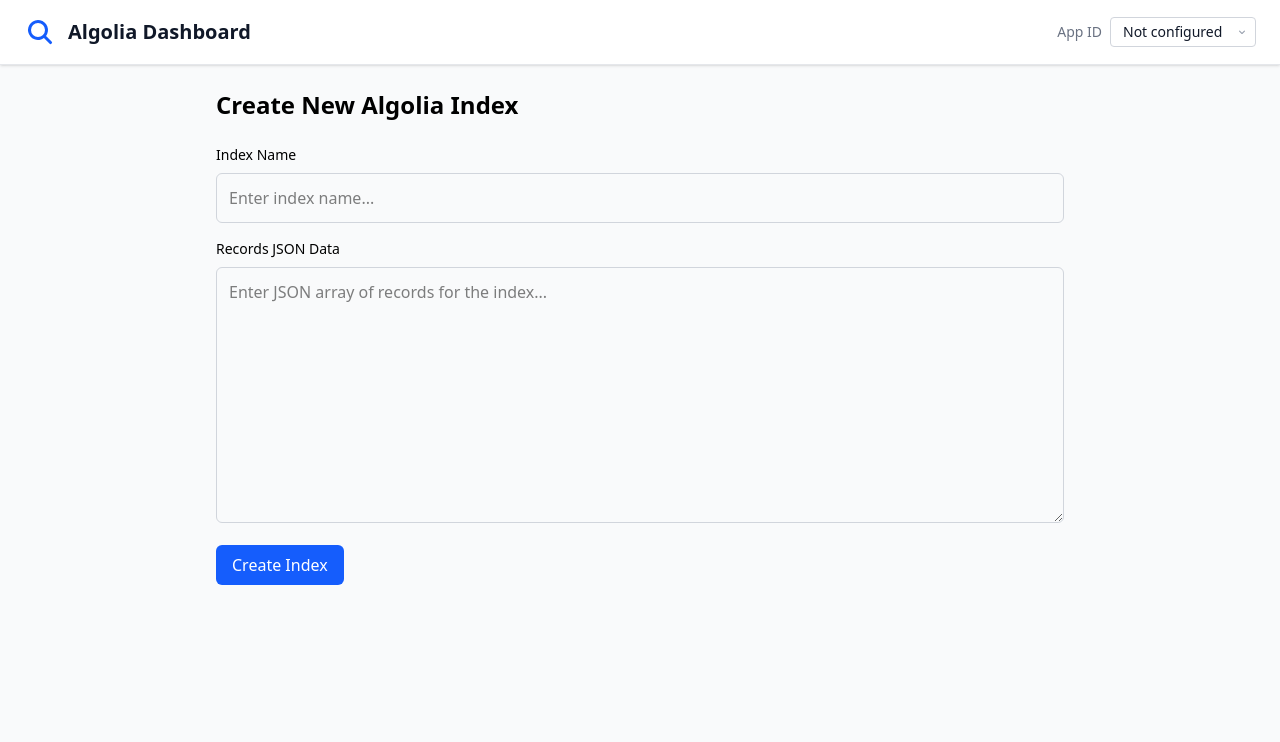
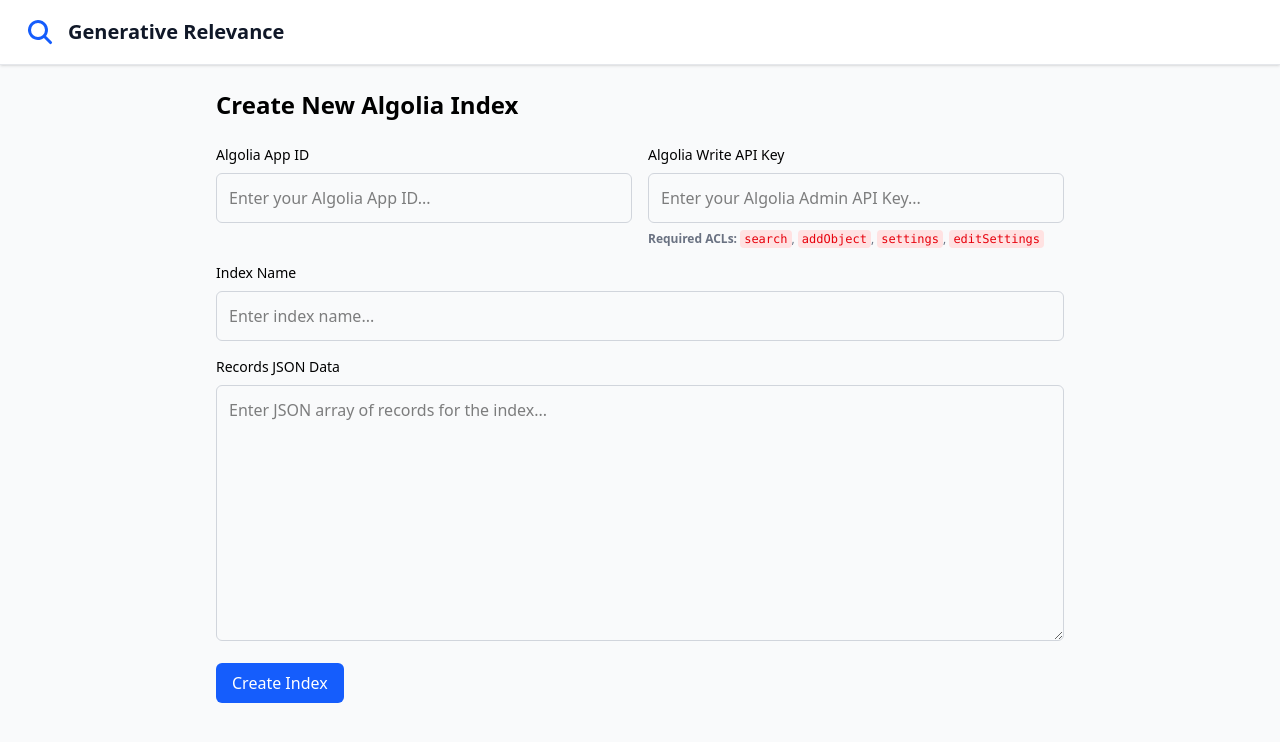
Before and after one commit to algolia/generative-relevance, a Next.js app: page / in a window 1280 px wide. Shown: the top 742 px of the page. Built offline with nearby package versions, Linux system fonts and the light colour scheme.

Commit message:
feat: pass credentials in form

```diff
--- a/package.json
+++ b/package.json
@@ -17,6 +17,7 @@
     "react": "^19.0.0",
     "react-dom": "^19.0.0",
     "swr": "^2.3.4",
+    "usehooks-ts": "^3.1.1",
     "zod": "^3.25.74"
   },
   "devDependencies": {
--- a/src/app/[indexName]/page.tsx
+++ b/src/app/[indexName]/page.tsx
@@ -1,7 +1,9 @@
 'use client';
 
+import { useAlgoliaCredentials } from '@/lib';
 import { Hit } from 'algoliasearch';
 import { useParams } from 'next/navigation';
+import { useState } from 'react';
 import useSWR from 'swr';
 
 type IndexSettings = {
@@ -20,19 +22,119 @@
   const params = useParams();
   const indexName = params.indexName as string;
 
-  const { data: hitsData, error: hitsError } = useSWR<{ hits: Hit[] }>(
-    indexName ? `/api/indices/${indexName}/hits` : null,
+  const { appId, writeApiKey, updateCredentials } = useAlgoliaCredentials();
+  const [showCredentials, setShowCredentials] = useState(
+    !appId || !writeApiKey
+  );
+
+  const credentialsQuery =
+    appId && writeApiKey
+      ? `?appId=${encodeURIComponent(appId)}&writeApiKey=${encodeURIComponent(
+          writeApiKey
+        )}`
+      : null;
+
+  const {
+    data: hitsData,
+    isLoading: isHitsLoading,
+    error: hitsError,
+  } = useSWR<{ hits: Hit[] }>(
+    indexName && credentialsQuery
+      ? `/api/indices/${indexName}/hits${credentialsQuery}`
+      : null,
     fetcher
   );
 
-  const { data: settings, error: settingsError } = useSWR(
-    indexName ? `/api/indices/${indexName}/settings` : null,
+  const {
+    data: settings,
+    isLoading: isSettingsLoading,
+    error: settingsError,
+  } = useSWR(
+    indexName && credentialsQuery
+      ? `/api/indices/${indexName}/settings${credentialsQuery}`
+      : null,
     fetcher
   );
 
   const hits = hitsData?.hits || [];
-  const loading = !settings && !settingsError && !hitsError;
+  const loading = !settings && !settingsError && !hitsError && credentialsQuery;
   const error = hitsError || settingsError;
+  const isProcessing = isHitsLoading && isSettingsLoading;
+
+  if (showCredentials || !credentialsQuery) {
+    return (
+      <div className="max-w-6xl mx-auto p-6">
+        <h1 className="text-2xl font-bold mb-6">Enter Algolia Credentials</h1>
+        <div className="bg-blue-50 border border-blue-200 rounded-lg p-4 mb-6">
+          <p className="text-blue-800">
+            To view the index details, please provide your Algolia credentials.
+          </p>
+        </div>
+        <div className="grid grid-cols-1 md:grid-cols-2 gap-4">
+          <div>
+            <label htmlFor="app-id" className="block text-sm font-medium mb-2">
+              Algolia App ID
+            </label>
+            <input
+              id="app-id"
+              type="text"
+              value={appId}
+              onChange={(e) => updateCredentials({ appId: e.target.value })}
+              placeholder="Enter your Algolia App ID..."
+              className="w-full p-3 border border-gray-300 rounded-md"
+              required
+              disabled={isProcessing}
+            />
+          </div>
+          <div>
+            <label
+              htmlFor="write-api-key"
+              className="block text-sm font-medium mb-2"
+            >
+              Algolia Write API Key
+            </label>
+            <input
+              id="write-api-key"
+              type="password"
+              value={writeApiKey}
+              onChange={(e) =>
+                updateCredentials({ writeApiKey: e.target.value })
+              }
+              placeholder="Enter your Algolia Admin API Key..."
+              className="w-full p-3 border border-gray-300 rounded-md"
+              required
+              disabled={isProcessing}
+            />
+            <p className="text-xs text-gray-500 mt-2">
+              <strong>Required ACLs:</strong>{' '}
+              <code className="text-mono bg-red-100 text-red-600 border-red-200 py-0.5 px-1 rounded">
+                search
+              </code>
+              ,{' '}
+              <code className="text-mono bg-red-100 text-red-600 border-red-200 py-0.5 px-1 rounded">
+                addObject
+              </code>
+              ,{' '}
+              <code className="text-mono bg-red-100 text-red-600 border-red-200 py-0.5 px-1 rounded">
+                settings
+              </code>
+              ,{' '}
+              <code className="text-mono bg-red-100 text-red-600 border-red-200 py-0.5 px-1 rounded">
+                editSettings
+              </code>
+            </p>
+          </div>
+        </div>
+        <button
+          onClick={() => setShowCredentials(false)}
+          disabled={!appId || !writeApiKey}
+          className="px-4 py-2 bg-blue-600 text-white rounded-md hover:bg-blue-700 disabled:opacity-50"
+        >
+          Load Index
+        </button>
+      </div>
+    );
+  }
 
   if (loading) {
     return (
@@ -47,9 +149,15 @@
   if (error) {
     return (
       <div className="max-w-6xl mx-auto p-6">
-        <div className="bg-red-100 border border-red-400 text-red-700 px-4 py-3 rounded">
+        <div className="bg-red-100 border border-red-400 text-red-700 px-4 py-3 rounded mb-4">
           {error.message || 'Failed to load data'}
         </div>
+        <button
+          onClick={() => setShowCredentials(true)}
+          className="px-4 py-2 bg-gray-600 text-white rounded-md hover:bg-gray-700"
+        >
+          Update Credentials
+        </button>
       </div>
     );
   }
--- a/src/app/api/indices/[indexName]/hits/route.ts
+++ b/src/app/api/indices/[indexName]/hits/route.ts
@@ -3,21 +3,21 @@
 
 type Context = { params: Promise<{ indexName: string }> };
 
-export async function GET(_: NextRequest, { params }: Context) {
+export async function GET(request: NextRequest, { params }: Context) {
   try {
     const { indexName } = await params;
+    const url = new URL(request.url);
+    const appId = url.searchParams.get('appId');
+    const writeApiKey = url.searchParams.get('writeApiKey');
 
-    const appId = process.env.ALGOLIA_APP_ID;
-    const adminApiKey = process.env.ALGOLIA_ADMIN_API_KEY;
-
-    if (!appId || !adminApiKey) {
+    if (!appId || !writeApiKey) {
       return NextResponse.json(
-        { error: 'Missing Algolia credentials in environment variables' },
-        { status: 500 }
+        { error: 'Missing Algolia credentials in query parameters' },
+        { status: 400 }
       );
     }
 
-    const client = algoliasearch(appId, adminApiKey);
+    const client = algoliasearch(appId, writeApiKey);
 
     const { hits } = await client.searchSingleIndex({
       indexName,
--- a/src/app/api/indices/[indexName]/settings/route.ts
+++ b/src/app/api/indices/[indexName]/settings/route.ts
@@ -3,21 +3,21 @@
 
 type Context = { params: Promise<{ indexName: string }> };
 
-export async function GET(_: NextRequest, { params }: Context) {
+export async function GET(request: NextRequest, { params }: Context) {
   try {
     const { indexName } = await params;
+    const url = new URL(request.url);
+    const appId = url.searchParams.get('appId');
+    const writeApiKey = url.searchParams.get('writeApiKey');
 
-    const appId = process.env.ALGOLIA_APP_ID;
-    const adminApiKey = process.env.ALGOLIA_ADMIN_API_KEY;
-
-    if (!appId || !adminApiKey) {
+    if (!appId || !writeApiKey) {
       return NextResponse.json(
-        { error: 'Missing Algolia credentials in environment variables' },
-        { status: 500 }
+        { error: 'Missing Algolia credentials in query parameters' },
+        { status: 400 }
       );
     }
 
-    const client = algoliasearch(appId, adminApiKey);
+    const client = algoliasearch(appId, writeApiKey);
 
     const settings = await client.getSettings({ indexName });
 
@@ -59,20 +59,22 @@
 export async function PUT(request: NextRequest, { params }: Context) {
   try {
     const { indexName } = await params;
-    const { searchableAttributes, customRanking, attributesForFaceting } =
-      await request.json();
+    const {
+      searchableAttributes,
+      customRanking,
+      attributesForFaceting,
+      appId,
+      writeApiKey,
+    } = await request.json();
 
-    const appId = process.env.ALGOLIA_APP_ID;
-    const adminApiKey = process.env.ALGOLIA_ADMIN_API_KEY;
-
-    if (!appId || !adminApiKey) {
+    if (!appId || !writeApiKey) {
       return NextResponse.json(
-        { error: 'Missing Algolia credentials in environment variables' },
-        { status: 500 }
+        { error: 'Missing Algolia credentials in request body' },
+        { status: 400 }
       );
     }
 
-    const client = algoliasearch(appId, adminApiKey);
+    const client = algoliasearch(appId, writeApiKey);
 
     const { taskID } = await client.setSettings({
       indexName,
--- a/src/app/api/indices/route.ts
+++ b/src/app/api/indices/route.ts
@@ -12,6 +12,8 @@
 const schema = z.object({
   indexName: z.string().min(1, 'Index name is required'),
   records: z.array(z.record(z.any())).min(1, 'At least one record is required'),
+  appId: z.string().min(1, 'Algolia App ID is required'),
+  writeApiKey: z.string().min(1, 'Algolia Admin API Key is required'),
 });
 
 export async function POST(request: NextRequest) {
@@ -26,20 +28,10 @@
       );
     }
 
-    const { indexName, records } = data;
-
-    const appId = process.env.ALGOLIA_APP_ID;
-    const adminApiKey = process.env.ALGOLIA_ADMIN_API_KEY;
-
-    if (!appId || !adminApiKey) {
-      return NextResponse.json(
-        { error: 'Missing Algolia credentials in environment variables' },
-        { status: 500 }
-      );
-    }
+    const { indexName, records, appId, writeApiKey } = data;
 
     try {
-      const client = algoliasearch(appId, adminApiKey);
+      const client = algoliasearch(appId, writeApiKey);
 
       // Step 1: Run everything in parallel — index creation + AI analysis
       const [
--- a/src/app/api/tasks/route.ts
+++ b/src/app/api/tasks/route.ts
@@ -19,19 +19,16 @@
 
 export async function POST(request: NextRequest) {
   try {
-    const { tasks }: { tasks: Task[] } = await request.json();
+    const { tasks, appId, writeApiKey }: { tasks: Task[], appId: string, writeApiKey: string } = await request.json();
 
-    const appId = process.env.ALGOLIA_APP_ID;
-    const adminApiKey = process.env.ALGOLIA_ADMIN_API_KEY;
-
-    if (!appId || !adminApiKey) {
+    if (!appId || !writeApiKey) {
       return NextResponse.json(
-        { error: 'Missing Algolia credentials in environment variables' },
-        { status: 500 }
+        { error: 'Missing Algolia credentials in request body' },
+        { status: 400 }
       );
     }
 
-    const client = algoliasearch(appId, adminApiKey);
+    const client = algoliasearch(appId, writeApiKey);
 
     const tasksWithStatus = await Promise.all(
       tasks.map(async (task) => {
--- a/src/app/layout.tsx
+++ b/src/app/layout.tsx
@@ -1,7 +1,4 @@
-import {
-  ChevronDownIcon,
-  MagnifyingGlassIcon,
-} from '@heroicons/react/16/solid';
+import { MagnifyingGlassIcon } from '@heroicons/react/16/solid';
 import type { Metadata } from 'next';
 import { Geist, Geist_Mono } from 'next/font/google';
 
@@ -22,8 +19,6 @@
 };
 
 export default function RootLayout({ children }: React.PropsWithChildren) {
-  const appId = process.env.ALGOLIA_APP_ID || 'Not configured';
-
   return (
     <html lang="en">
       <body
@@ -36,24 +31,8 @@
                 <div className="flex items-center space-x-3">
                   <MagnifyingGlassIcon className="w-8 h-8 text-blue-600" />
                   <h1 className="text-xl font-semibold text-gray-900 whitespace-nowrap">
-                    Algolia Dashboard
+                    Generative Relevance
                   </h1>
-                </div>
-                <div className="flex items-center space-x-4">
-                  <div className="flex items-center space-x-2">
-                    <span className="text-sm text-gray-500 whitespace-nowrap">
-                      App ID
-                    </span>
-                    <div className="relative">
-                      <select
-                        className="appearance-none bg-white border border-gray-300 rounded px-3 py-1 pr-8 text-sm text-gray-900 focus:outline-none focus:ring-2 focus:ring-blue-500 focus:border-blue-500"
-                        defaultValue={appId}
-                      >
-                        <option value={appId}>{appId}</option>
-                      </select>
-                      <ChevronDownIcon className="absolute right-2 top-1/2 transform -translate-y-1/2 w-3 h-3 text-gray-400 pointer-events-none" />
-                    </div>
-                  </div>
                 </div>
               </div>
             </div>
--- a/src/app/page.tsx
+++ b/src/app/page.tsx
@@ -6,9 +6,12 @@
 import useSWRMutation from 'swr/mutation';
 
 import { TasksResponse, TaskWithStatus } from './api/tasks/route';
+import { useAlgoliaCredentials } from '@/lib';
 
 export default function Page() {
   const router = useRouter();
+  const { appId, writeApiKey, updateCredentials } = useAlgoliaCredentials();
+
   const [indexName, setIndexName] = useState('');
   const [jsonInput, setJsonInput] = useState('');
   const [tasks, setTasks] = useState<TaskWithStatus[]>([]);
@@ -22,7 +25,11 @@
       if (responseTasks?.length > 0) {
         setTasks(responseTasks);
       } else {
-        router.push(`/${responseIndexName}`);
+        router.push(
+          `/${responseIndexName}?appId=${encodeURIComponent(
+            appId
+          )}&writeApiKey=${encodeURIComponent(writeApiKey)}`
+        );
       }
     },
   });
@@ -30,15 +37,20 @@
   const shouldFetch = tasks.length > 0;
 
   const { data, error: taskError } = useSWR(
-    shouldFetch ? ['/api/tasks', tasks] : null,
-    ([url, tasks]) => fetchTasks(url, tasks),
+    shouldFetch ? ['/api/tasks', tasks, appId, writeApiKey] : null,
+    ([url, tasks, appId, writeApiKey]) =>
+      fetchTasks(url, tasks, appId, writeApiKey),
     {
       refreshInterval: shouldFetch ? 2000 : 0,
       revalidateOnFocus: false,
       revalidateOnReconnect: false,
       onSuccess: ({ allCompleted, anyFailed }) => {
         if (allCompleted) {
-          router.push(`/${indexName}`);
+          router.push(
+            `/${indexName}?appId=${encodeURIComponent(
+              appId
+            )}&writeApiKey=${encodeURIComponent(writeApiKey)}`
+          );
         } else if (anyFailed) {
           setTasks([]);
         }
@@ -62,13 +74,69 @@
           try {
             const records = JSON.parse(jsonInput);
 
-            await trigger({ indexName, records });
+            await trigger({ indexName, records, appId, writeApiKey });
           } catch (err) {
             console.error('JSON parsing error:', err);
           }
         }}
         className="space-y-4"
       >
+        <div className="grid grid-cols-1 md:grid-cols-2 gap-4">
+          <div>
+            <label htmlFor="app-id" className="block text-sm font-medium mb-2">
+              Algolia App ID
+            </label>
+            <input
+              id="app-id"
+              type="text"
+              value={appId}
+              onChange={(e) => updateCredentials({ appId: e.target.value })}
+              placeholder="Enter your Algolia App ID..."
+              className="w-full p-3 border border-gray-300 rounded-md"
+              required
+              disabled={isProcessing}
+            />
+          </div>
+          <div>
+            <label
+              htmlFor="write-api-key"
+              className="block text-sm font-medium mb-2"
+            >
+              Algolia Write API Key
+            </label>
+            <input
+              id="write-api-key"
+              type="password"
+              value={writeApiKey}
+              onChange={(e) =>
+                updateCredentials({ writeApiKey: e.target.value })
+              }
+              placeholder="Enter your Algolia Admin API Key..."
+              className="w-full p-3 border border-gray-300 rounded-md"
+              required
+              disabled={isProcessing}
+            />
+            <p className="text-xs text-gray-500 mt-2">
+              <strong>Required ACLs:</strong>{' '}
+              <code className="text-mono bg-red-100 text-red-600 border-red-200 py-0.5 px-1 rounded">
+                search
+              </code>
+              ,{' '}
+              <code className="text-mono bg-red-100 text-red-600 border-red-200 py-0.5 px-1 rounded">
+                addObject
+              </code>
+              ,{' '}
+              <code className="text-mono bg-red-100 text-red-600 border-red-200 py-0.5 px-1 rounded">
+                settings
+              </code>
+              ,{' '}
+              <code className="text-mono bg-red-100 text-red-600 border-red-200 py-0.5 px-1 rounded">
+                editSettings
+              </code>
+            </p>
+          </div>
+        </div>
+
         <div>
           <label
             htmlFor="index-name"
@@ -170,11 +238,16 @@
   );
 }
 
-async function fetchTasks(url: string, tasks: TaskWithStatus[]) {
+async function fetchTasks(
+  url: string,
+  tasks: TaskWithStatus[],
+  appId: string,
+  writeApiKey: string
+) {
   const response = await fetch(url, {
     method: 'POST',
     headers: { 'Content-Type': 'application/json' },
-    body: JSON.stringify({ tasks }),
+    body: JSON.stringify({ tasks, appId, writeApiKey }),
   });
 
   if (!response.ok) {
@@ -187,6 +260,8 @@
 type CreateIndexParams = {
   indexName: string;
   records: Array<Record<string, unknown>>;
+  appId: string;
+  writeApiKey: string;
 };
 
 async function createIndex(url: string, { arg }: { arg: CreateIndexParams }) {
--- a/src/lib/index.ts
+++ b/src/lib/index.ts
@@ -2,3 +2,4 @@
 export * from './generate-custom-ranking';
 export * from './generate-searchable-attributes';
 export * from './generate-sort-by-replicas';
+export * from './use-algolia-credentials';
--- /dev/null
+++ b/src/lib/use-algolia-credentials.ts
@@ -0,0 +1,22 @@
+import { useLocalStorage } from 'usehooks-ts';
+
+const STORAGE_KEY = 'ALGOLIA_GENERATIVE_RELEVANCE';
+
+export function useAlgoliaCredentials() {
+  const [credentials, setCredentials] = useLocalStorage(STORAGE_KEY, {
+    appId: '',
+    writeApiKey: '',
+  });
+
+  function updateCredentials(
+    newCredentials: Partial<{ appId: string; writeApiKey: string }>
+  ) {
+    setCredentials({ ...credentials, ...newCredentials });
+  }
+
+  return {
+    appId: credentials.appId,
+    writeApiKey: credentials.writeApiKey,
+    updateCredentials,
+  };
+}
```
Also changed, not shown: 2 other files (tests, documents, lock files or other folders).
